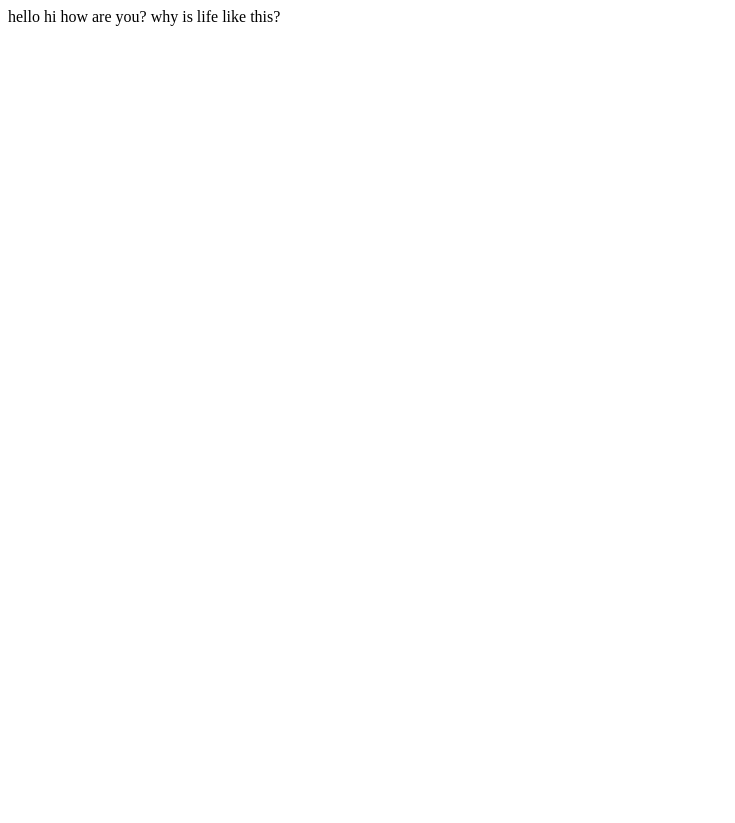
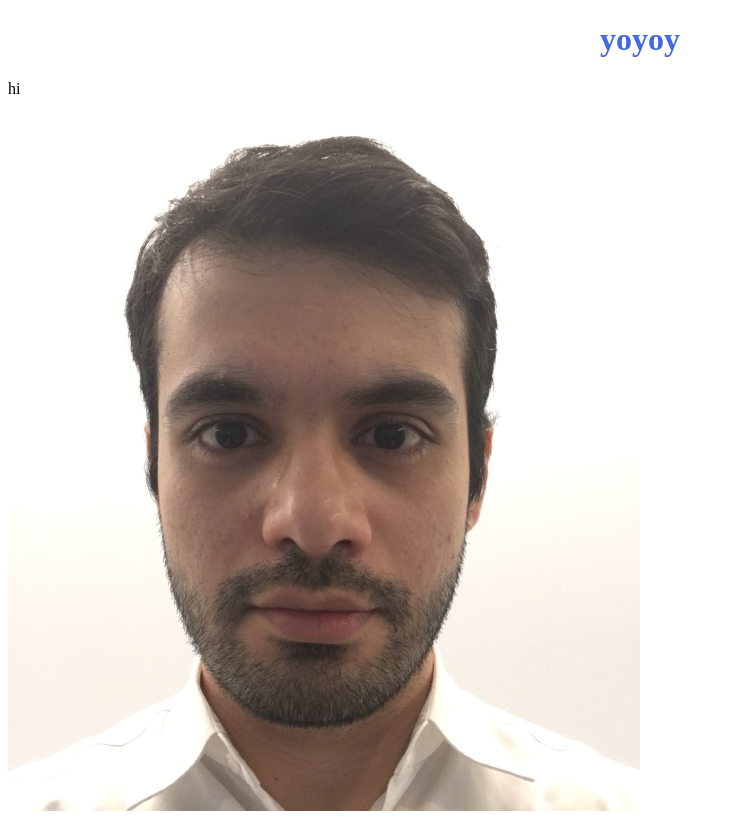
Before and after one commit to ahmadsaleemgrewal/lecture0, a plain HTML site: page html/hello.html in a window 1280 px wide. Shown: the whole page, without its empty margins (0-735 px from the left). Before the commit the page ends 800 px from the top, so only its background shows below. Drawn offline with Linux system fonts and the light colour scheme.

Commit message:
added html and css files

```diff
--- /dev/null
+++ b/css/styles.css
@@ -0,0 +1,4 @@
+h1 {
+    color: royalblue;
+    text-align: center;
+}
--- a/html/hello.html
+++ b/html/hello.html
@@ -1,3 +1,12 @@
-hello
-hi how are you?
-why is life like this?
+<!DOCTYPE html>
+<html>
+    <head>
+        <title>Rishta.com</title>
+        <link rel="stylesheet" href="../css/styles.css">
+    </head>
+    <body>
+        <h1>yoyoy</h1>
+        <p>hi</p>
+        <img src="../img/Ahmad.jpg" alt="Ahmad" width="50%">
+    </body>
+</html>
```
Also changed, not shown: img/Ahmad.jpg (added).
